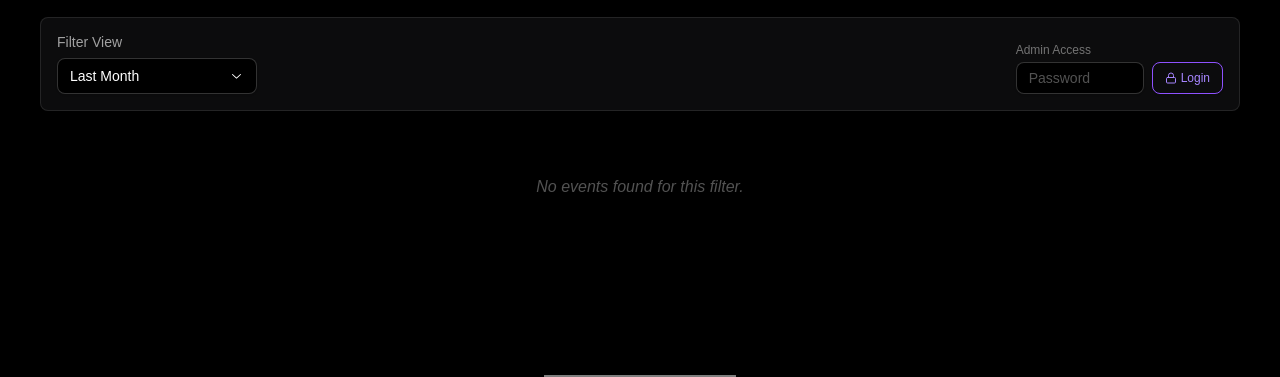
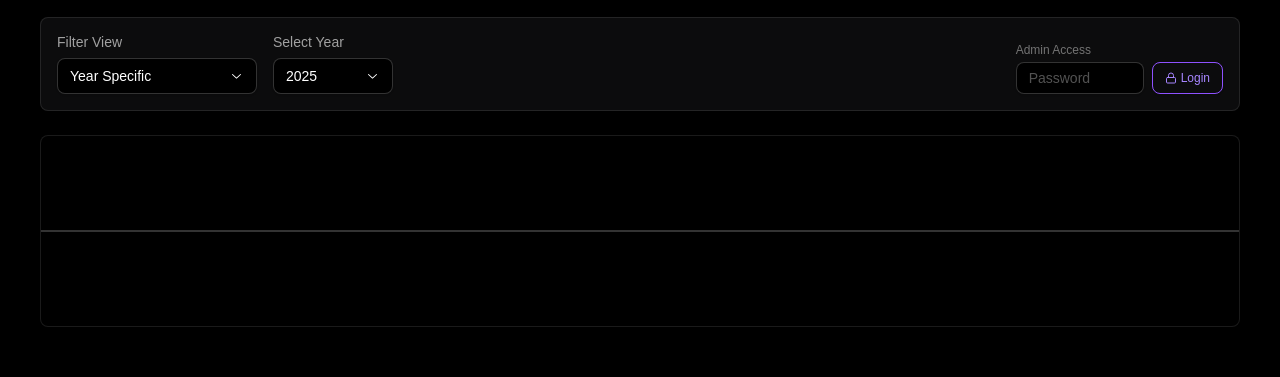
Before and after one commit to SPY-DEEP-06/HackWithIndia-Website, a React (Vite) app: page /past-events in a window 1280 px wide. Shown: the part 3300-3677 px from the top of the page. Built offline with nearby package versions, Linux system fonts and the light colour scheme; grey boxes are pictures that could not be loaded; a web font is replaced by a local one.

Commit message:
fix(calendar): update localstorage key to v1 to force default data load

```diff
--- a/src/components/ui/event-path-calendar.jsx
+++ b/src/components/ui/event-path-calendar.jsx
@@ -28,7 +28,7 @@ export function EventPathCalendar() {
     // Initialize from LocalStorage or empty array
     const [events, setEvents] = useState(() => {
         try {
-            const saved = localStorage.getItem("hwi-events");
+            const saved = localStorage.getItem("hwi-events-data-v1");
             if (saved) {
                 return JSON.parse(saved, (key, value) => {
                     if (key === 'date') return new Date(value);
@@ -47,7 +47,7 @@ export function EventPathCalendar() {
 
     const [title, setTitle] = useState("")
     const [selectedDate, setSelectedDate] = useState(new Date())
-    const [filter, setFilter] = useState("last_month")
+    const [filter, setFilter] = useState("year")
 
     // Admin State
     const [isAdmin, setIsAdmin] = useState(false)
@@ -56,7 +56,7 @@ export function EventPathCalendar() {
     // Additional Filter States
     const [rangeStart, setRangeStart] = useState(new Date(new Date().setMonth(new Date().getMonth() - 1)))
     const [rangeEnd, setRangeEnd] = useState(new Date())
-    const [selectedYear, setSelectedYear] = useState(new Date().getFullYear().toString())
+    const [selectedYear, setSelectedYear] = useState("2025")
 
     const currentYear = new Date().getFullYear();
     // Get unique years from events plus current/next year
@@ -67,7 +67,7 @@ export function EventPathCalendar() {
     ])).sort((a, b) => b - a);
 
     useEffect(() => {
-        localStorage.setItem("hwi-events", JSON.stringify(events));
+        localStorage.setItem("hwi-events-data-v1", JSON.stringify(events));
     }, [events]);
 
     const handleAdminLogin = () => {
```
